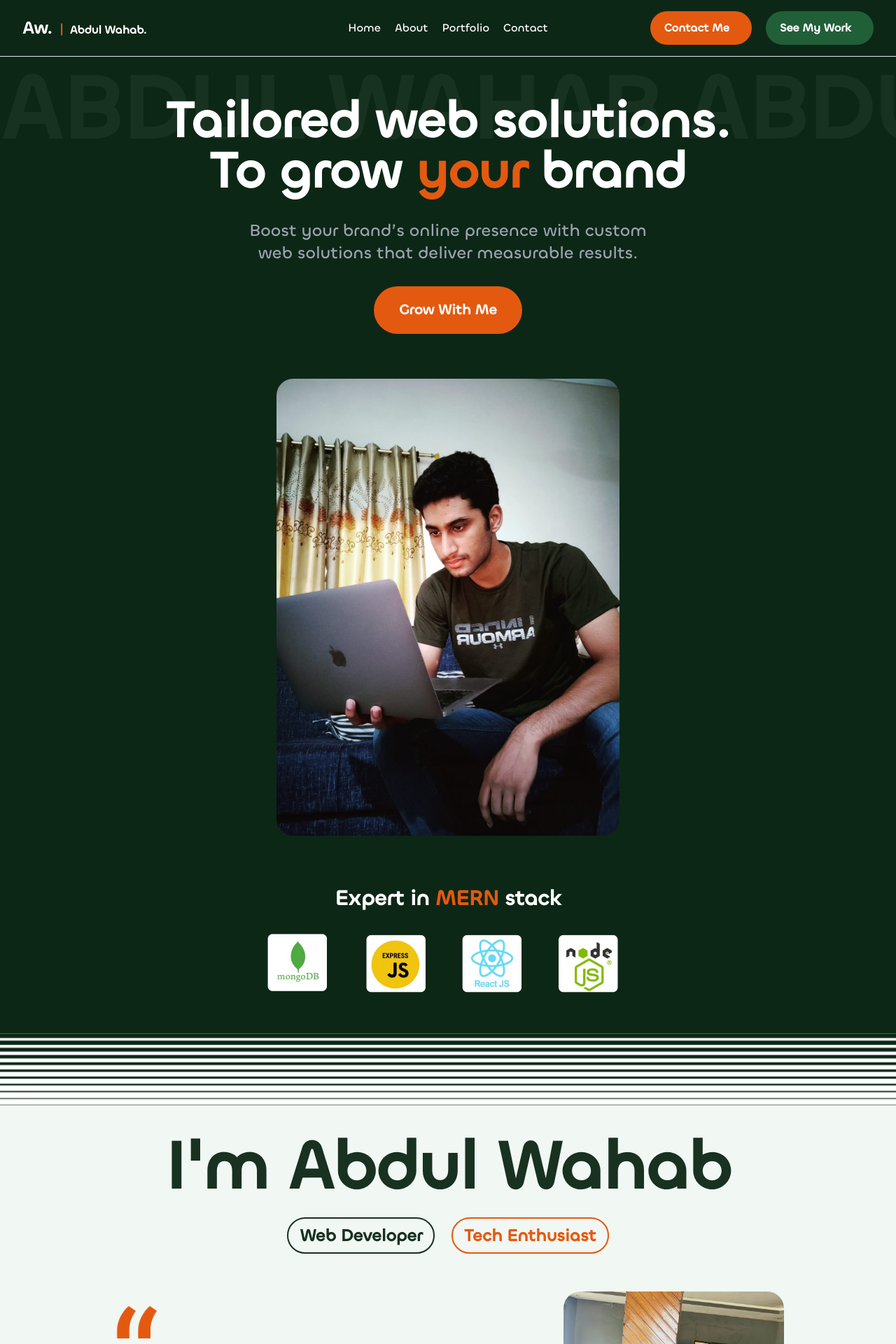
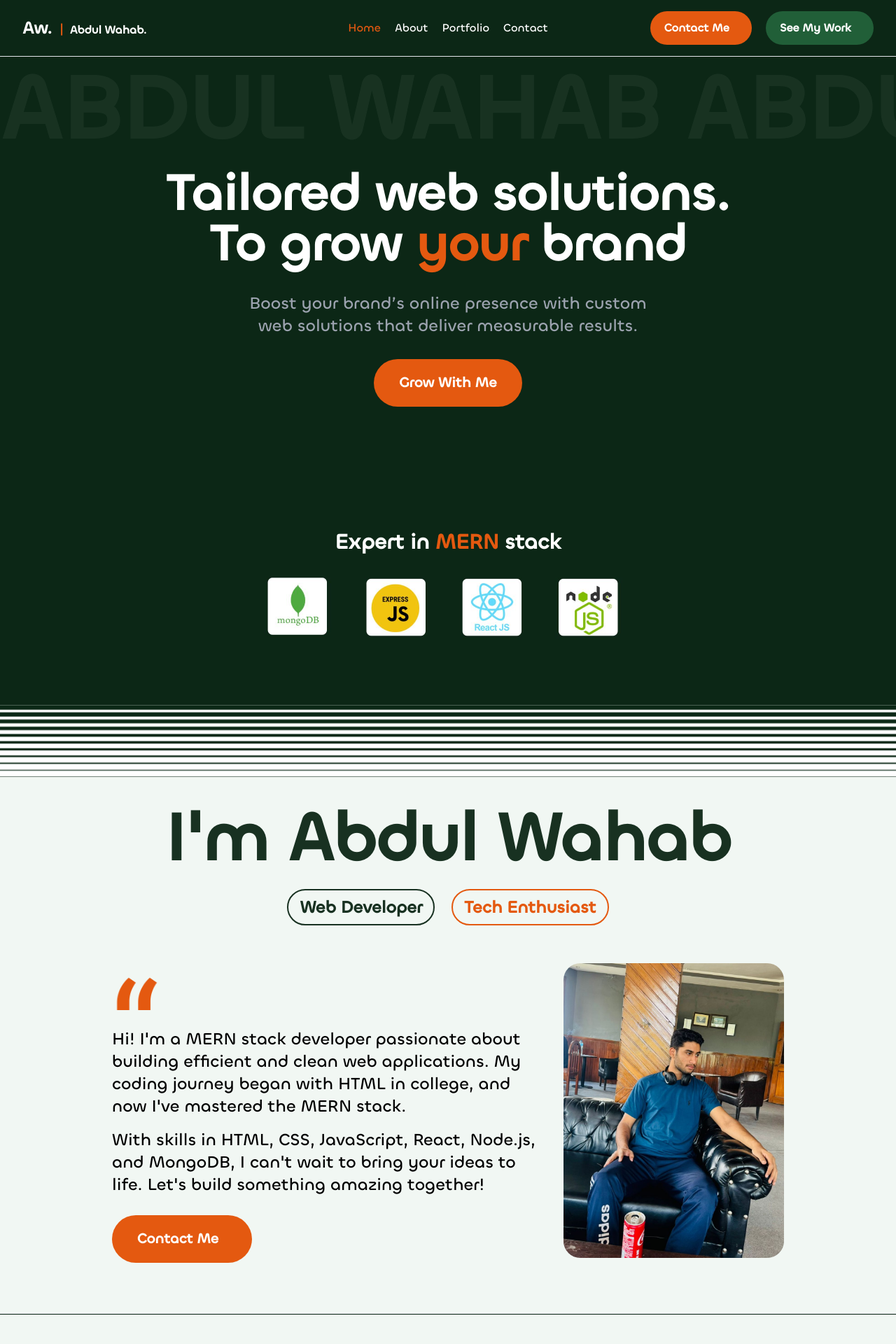
Before and after one commit to abdulwahab5547/portfolio-app, a Next.js app: page / in a window 1280 px wide. Shown: the top 1920 px of the page at 70% size. Built offline with nearby package versions, Linux system fonts and the light colour scheme; some icons are missing.

Commit message:
Updated navbar, removed main image, and some speed optimizations

```diff
--- a/src/app/Components/contact.tsx
+++ b/src/app/Components/contact.tsx
@@ -19,7 +19,7 @@ function ContactSection() {
   };
 
   return (
-    <div id="contact" className="contact-section bg-darkGreen text-white pb-4 pt-16">
+    <div className="contact-section bg-darkGreen text-white pb-4 pt-16">
       <Toaster />
       <div className="flex flex-col items-center text-center px-5">
         <h1 className='py-4 text-3xl sm:text-4xl md:text-6xl lg:text-7xl font-bold'>
--- a/src/app/Components/homepage.tsx
+++ b/src/app/Components/homepage.tsx
@@ -1,4 +1,6 @@
 "use client";
+
+import { useEffect, useState, Suspense } from 'react';
 
 import Navbar from './navbar'
 import Footer from './footer'
@@ -29,6 +31,32 @@ import {LayoutGridDemo} from './layoutdemo';
 
 
 export default function Homepage(){
+    const [activeLink, setActiveLink] = useState('home'); // State to track active link
+
+    useEffect(() => {
+        const handleScroll = () => {
+            const sections = ['home', 'about', 'portfolio', 'contact'];
+            const scrollPosition = window.scrollY;
+
+            sections.forEach((section) => {
+                const sectionElement = document.getElementById(section);
+                if (sectionElement) {
+                    const sectionTop = sectionElement.offsetTop;
+                    const sectionHeight = sectionElement.offsetHeight;
+
+                    if (scrollPosition >= sectionTop && scrollPosition < sectionTop + sectionHeight) {
+                        setActiveLink(section); // Update active link based on scroll position
+                    }
+                }
+            });
+        };
+
+        window.addEventListener('scroll', handleScroll); // Add scroll event listener
+        return () => {
+            window.removeEventListener('scroll', handleScroll); // Cleanup on unmount
+        };
+    }, []);
+
     const frontendProjects = [
         {
           title: 'Expense tracker',
@@ -109,15 +137,17 @@ export default function Homepage(){
         <div id="home" className="homepage">
             <div
                 data-aos="fade-down"
-                data-aos-duration="1000">
-                <Navbar/>
+                data-aos-duration="1000"
+                className="sticky top-0 z-50">
+                <Navbar activeLink={activeLink} /> {/* Pass activeLink to Navbar */}
             </div>
+
             <div
             data-aos="fade-up"
             data-aos-duration="1000"
             className='main-part bg-darkGreen  text-white'>
 
-                <div className='pt-10 text-center relative'>
+                <div className='pt-36 text-center relative'>
 
                     <div className="text-wrapper absolute top-3 overflow-hidden whitespace-nowrap w-full hidden lg:flex items-center">
                         <span className="flowing-text select-none uppercase text-9xl opacity-5 font-extrabold ">
@@ -139,18 +169,15 @@ export default function Homepage(){
 
                 </div>
 
-                <div className='py-4 pt-8'>
+                {/* <div className='py-4 pt-8'>
                     <div className='relative'>
-                        {/* <div className="rounded-3xl absolute inset-0 dot-pattern z-0 w-[38%] h-auto m-auto"></div> */}
                         <div className='flex justify-center relative z-10 py-4 px-8'>
                             <Image className='rounded-3xl' src={Me} width={490} alt=''/>
                         </div>
                     </div>
+                </div> */}
 
-
-                </div>
-
-                <div className='py-6 pt-10' data-aos="fade-down"
+                <div className='py-16 pt-40' data-aos="fade-down"
                 data-aos-duration="1500">
                     <div className='text-center'>
                         <p className='text-xl sm:text-2xl md:text-3xl lg:text-3xl font-bold'>Expert in <span className='text-orange'>MERN</span> stack</p>
@@ -164,7 +191,8 @@ export default function Homepage(){
             </div>
             <Image className='' src={Ending} alt=''/>
 
-            <div id="about" className='about-me py-6 pb-4 md:pb-12'>
+            <div id="about">
+                <div className='about-me py-6 pb-4 md:pb-12'>
                     <div className='text-center'>
                         <h2 className='py-4 text-3xl sm:text-4xl md:text-6xl lg:text-8xl font-bold text-textGreen'>I&apos;m Abdul Wahab</h2>
                         <div className='flex gap-3 md:gap-6 justify-center pt-2 px-2'>
@@ -248,12 +276,12 @@ export default function Homepage(){
                         <p className='text-lg sm:text-xl md:text-2xl lg:text-3xl md:font-bold'><span className='text-xl sm:text-3xl md:text-5xl lg:text-7xl font-bold'>1+ </span><br/>years of <br/>experience</p>
                     </div>
                 </div>
+                <hr className='bg-darkGreen h-0.5 mb-2'/>
+                <Image className='rotate-180' src={Ending} alt=''/>
+            </div>
 
-            <hr className='bg-darkGreen h-0.5 mb-2'/>
-
-
-            <Image className='rotate-180' src={Ending} alt=''/>
-            <div id="portfolio" className='projects bg-darkGreen text-white py-6'>
+            <div id="portfolio">
+                <div className='projects bg-darkGreen text-white py-6'>
                     <div className='pt-12 pb-4'>
                         <p className='text-center text-2xl sm:text-4xl md:text-5xl lg:text-6xl font-bold'>My <span className='text-orange'>key</span> projects</p>
                     </div>
@@ -263,7 +291,6 @@ export default function Homepage(){
 
                 </div>
                 <Image className='' src={Ending} alt=''/>
-
                 <div className='pb-8 pt-16 w-[80%] md:w-[75%] m-auto'>
 
                     <div className='flex gap-7 pt-2 flex-col md:flex-row'>
@@ -279,7 +306,9 @@ export default function Homepage(){
                             data-aos-duration="1500"
                             className='flex flex-col justify-between py-6 pt-10 md:px-5'>
                                 {frontendProjects.slice(0, 3).map((project, index) => (
+                                    <Suspense fallback={<div>Loading...</div>}>
                                         <ProjectCard key={index} {...project} />
+                                    </Suspense>
                                 ))}
                             </div>
                         </div>
@@ -295,28 +324,31 @@ export default function Homepage(){
                             data-aos-duration="1500"
                             className='flex flex-col justify-between py-6 pt-10 md:px-5'>
                                 {fullstackProjects.slice(0, 3).map((project, index) => (
+                                    <Suspense fallback={<div>Loading...</div>}>
                                         <ProjectCard key={index} {...project} />
+                                    </Suspense>
                                 ))}
                             </div>
                         </div>
                     </div>
                 </div>
-
                 <hr className='bg-darkGreen h-0.5 mb-2'/>
-
                 <div className='w-[80%] md:w-[75%] m-auto pb-16 pt-6 px-5'>
                     <div className='pb-8 pt-3'>
                         <h2 className='text-center py-4 text-3xl sm:text-3xl md:text-5xl lg:text-6xl font-bold text-textGreen'>Find <span className='text-orange'>me</span> on</h2>
                     </div>
 
+                    {/* Social cards */}
                     <div className='flex flex-col justify-between md:flex-row gap-7'>
                         {socialCards.slice(0, 4).map((card, index) => (
                             <SocialCard key={index} {...card} />
                         ))}
                     </div>
                 </div>
+            </div>
 
             <div
+            id='contact'
             data-aos="fade-up"
             data-aos-duration="1000">
                 <ContactSection/>
--- a/src/app/Components/navbar.tsx
+++ b/src/app/Components/navbar.tsx
@@ -1,7 +1,10 @@
 import { useState } from 'react';
 
-export default function Navbar(){
+interface NavbarProps {
+  activeLink: string;
+}
 
+export default function Navbar({ activeLink }: NavbarProps){
     const [isPhoneNavVisible, setIsPhoneNavVisible] = useState(false);
     const togglePhoneNav = () => {
         setIsPhoneNavVisible(!isPhoneNavVisible);
@@ -25,10 +28,10 @@ export default function Navbar(){
                             </div>
                             <div className="w-[34%] flex justify-center nav-icons-div">
                                 <ul className="nav-icons flex gap-5">
-                                    <li  className="hover:text-orange"><a href="#home">Home</a></li>
-                                    <li  className="hover:text-orange"><a href="#about">About</a></li>
-                                    <li  className="hover:text-orange"><a href="#portfolio">Portfolio</a></li>
-                                    <li  className="hover:text-orange"><a href="#contact">Contact</a></li>
+                                    <li className={`hover:text-orange ${activeLink === 'home' ? 'text-orange' : ''}`}><a href="#home">Home</a></li>
+                                    <li className={`hover:text-orange ${activeLink === 'about' ? 'text-orange' : ''}`}><a href="#about">About</a></li>
+                                    <li className={`hover:text-orange ${activeLink === 'portfolio' ? 'text-orange' : ''}`}><a href="#portfolio">Portfolio</a></li>
+                                    <li className={`hover:text-orange ${activeLink === 'contact' ? 'text-orange' : ''}`}><a href="#contact">Contact</a></li>
                                 </ul>
                             </div>
                             <div className="nav-buttons flex gap-5 w-[%33] ml-auto nav-buttons-div">
@@ -50,10 +53,10 @@ export default function Navbar(){
             <div className="absolute z-50 h-screen w-[100%] bottom-[-10] bg-darkGreen text-white px-4 flex flex-col items-center pt-10 pb-5">
                 <div className="">
                     <ul className="nav-icons flex gap-5 flex-col text-center text-lg">
-                        <li onClick={hidePhoneNav} className="hover:text-orange py-1"><a href="#home">Home</a></li>
-                        <li onClick={hidePhoneNav} className="hover:text-orange py-1"><a href="#about">About</a></li>
-                        <li onClick={hidePhoneNav} className="hover:text-orange py-1"><a href="#portfolio">Portfolio</a></li>
-                        <li onClick={hidePhoneNav} className="hover:text-orange py-1"><a href="#contact">Contact</a></li>
+                        <li onClick={hidePhoneNav} className={`hover:text-orange ${activeLink === 'home' ? 'text-orange' : ''} py-1`}><a href="#home">Home</a></li>
+                        <li onClick={hidePhoneNav} className={`hover:text-orange ${activeLink === 'about' ? 'text-orange' : ''} py-1`}><a href="#about">About</a></li>
+                        <li onClick={hidePhoneNav} className={`hover:text-orange ${activeLink === 'portfolio' ? 'text-orange' : ''} py-1`}><a href="#portfolio">Portfolio</a></li>
+                        <li onClick={hidePhoneNav} className={`hover:text-orange ${activeLink === 'contact' ? 'text-orange' : ''} py-1`}><a href="#contact">Contact</a></li>
                     </ul>
                 </div>
                 <div className="flex flex-col pt-3 items-center">
```
Lines whose indentation alone changed are shown as unchanged.
